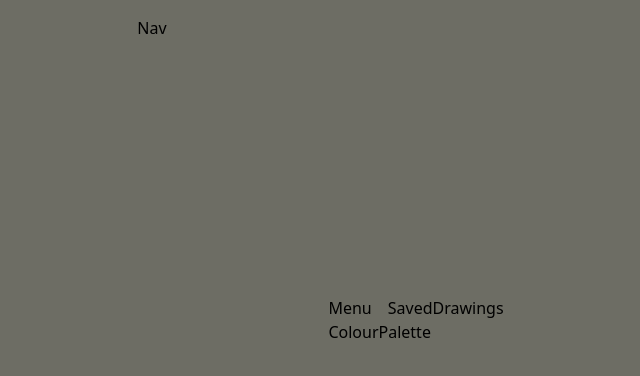
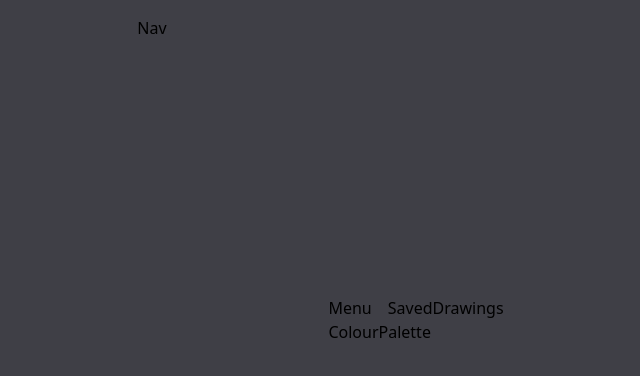
Before and after one commit to ejmadkins/8-bit-art-generator, a React (Create React App) app: page / in a window 1280 px wide. Shown: the top 376 px of the page, without its empty margins (488-1128 px from the left). Built offline with nearby package versions, Linux system fonts and the light colour scheme.

Commit message:
style: add site background colour

```diff
--- a/src/styles/index.css
+++ b/src/styles/index.css
@@ -1,5 +1,5 @@
 html {
-  background-color: #6d6d64;
+  background-color: rgb(63 63 70);
 }
 
 @tailwind base;
```
